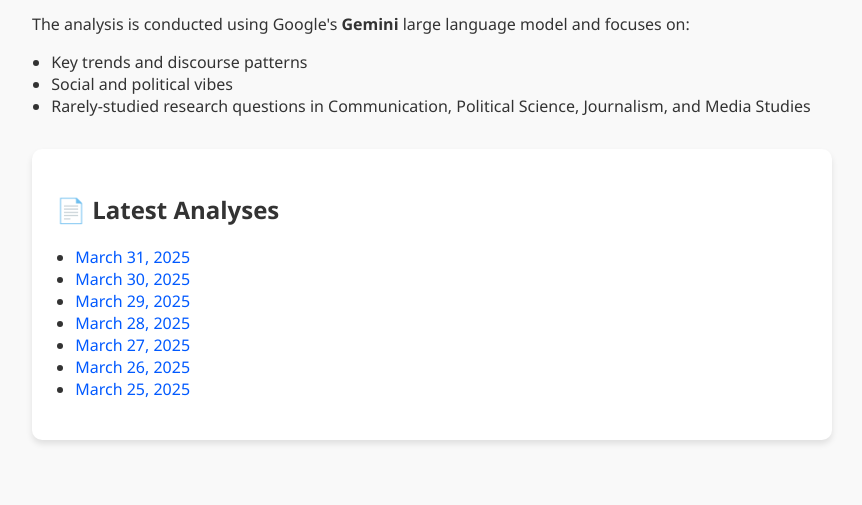
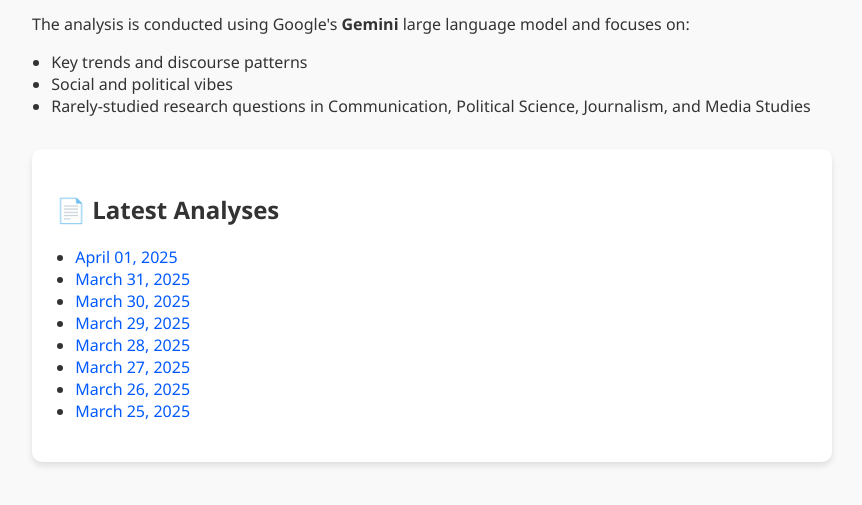
Before and after one commit to weiaiwayne/lampminer, a plain HTML site: page index.html in a window 1280 px wide. Shown: the part 143-648 px from the top of the page, without its empty margins (208-1070 px from the left). Drawn offline with Linux system fonts and the light colour scheme.

Commit message:
Update index.html with new summaries

```diff
--- a/index.html
+++ b/index.html
@@ -50,6 +50,7 @@
     <div class="card">
       <h2>📄 Latest Analyses</h2>
       <ul>
+        <li><a href="docs/gemini_analysis_20250401.md" target="_blank">April 01, 2025</a></li>
         <li><a href="docs/gemini_analysis_20250331.md" target="_blank">March 31, 2025</a></li>
         <li><a href="docs/gemini_analysis_20250330.md" target="_blank">March 30, 2025</a></li>
         <li><a href="docs/gemini_analysis_20250329.md" target="_blank">March 29, 2025</a></li>
```
